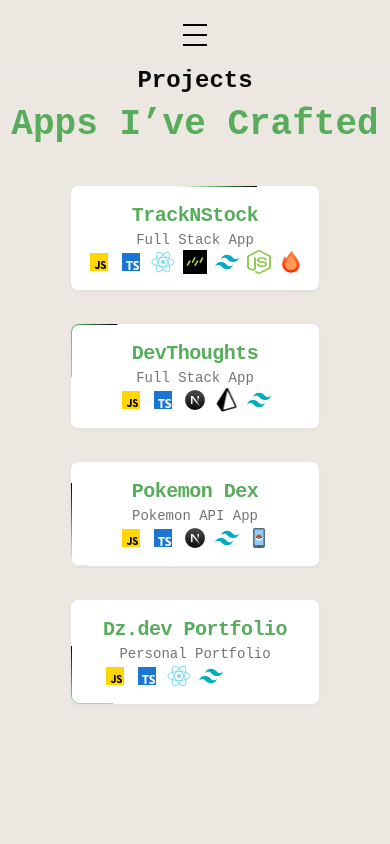
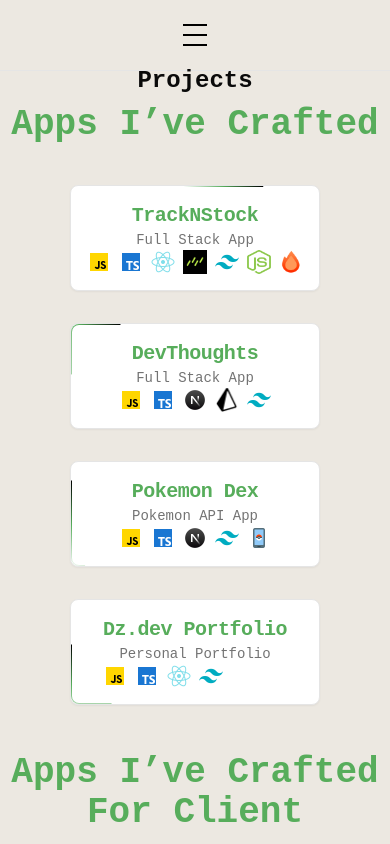
Before and after one commit to Dz-devz/personal-portfolio, a React (Vite) app: page /projects in a window 390 px wide. Shown: the top 844 px of the page. Built offline with nearby package versions, Linux system fonts and the light colour scheme; a web font is replaced by a local one.

Commit message:
chore: added a section for client portfolio

```diff
--- a/src/routes/projects.tsx
+++ b/src/routes/projects.tsx
@@ -1,3 +1,4 @@
+import bellethumbnail from "@/assets/bellethumbnail.png";
 import drizzlekit from "@/assets/drizzlekit.png";
 import honojs from "@/assets/honojs.png";
 import javascript from "@/assets/javascript.png";
@@ -40,6 +41,7 @@ const thumbnails = [
       node: nodejs,
       hono: honojs,
     },
+    category: "Personal",
   },
   {
     id: 2,
@@ -54,6 +56,7 @@ const thumbnails = [
       prisma: prisma,
       tailwind: tailwind,
     },
+    category: "Personal",
   },
   {
     id: 3,
@@ -68,6 +71,7 @@ const thumbnails = [
       tailwind: tailwind,
       pokemon: pokemon,
     },
+    category: "Personal",
   },
   {
     id: 4,
@@ -81,6 +85,21 @@ const thumbnails = [
       reactjs: reactjs,
       tailwind: tailwind,
     },
+    category: "Personal",
+  },
+  {
+    id: 5,
+    title: "Belle Website",
+    desc: "Personal Portfolio",
+    thumbnail: bellethumbnail,
+    link: "https://belle-website.vercel.app/",
+    tools: {
+      javascript: javascript,
+      typescript: typescript,
+      reactjs: reactjs,
+      tailwind: tailwind,
+    },
+    category: "Client",
   },
 ];
 
@@ -108,7 +127,81 @@ export default function Projects() {
         </h1>
       </BlurFade> */}
       <div className="mx-auto max-w-screen-xl flex-col lg:flex-row flex-wrap px-4 py-8 lg:px-12 xl:justify-normal lg:justify-center flex gap-4">
-        {thumbnails.map((thumbnail, idx) => (
+        {thumbnails
+          .filter((thumbnail) => thumbnail.category === "Personal")
+          .map((thumbnail, idx) => (
+            <BlurFade key={thumbnail.id} delay={1 + idx * 0.5} inView>
+              <TooltipProvider>
+                <Card className="relative mb-4 p-4 lg:w-96 lg:h-36 md:w-96 md:h-36 sm:w-40 sm:h-36 flex items-center justify-center">
+                  <BorderBeam
+                    size={80}
+                    duration={12 * thumbnail.id}
+                    delay={9 * thumbnail.id}
+                    colorFrom="#000000"
+                    colorTo="#57AD5B"
+                  />
+                  <Tooltip>
+                    <TooltipTrigger>
+                      <Link
+                        to={thumbnail.link}
+                        target="_blank"
+                        rel="noopener noreferrer"
+                      >
+                        <div className="relative font-chivo">
+                          <div className="flex flex-col">
+                            <CardTitle className="text-xl md:text-2xl lg:text-3xl text-[#57AD5B]">
+                              {thumbnail.title}
+                            </CardTitle>
+                            <CardDescription className="text-muted-foreground text-sm md:text-base lg:text-lg">
+                              {thumbnail.desc}
+                            </CardDescription>
+                            <div className="flex gap-2">
+                              {Object.entries(thumbnail.tools).map(
+                                ([toolName, toolIcon]) => (
+                                  <img
+                                    key={toolName}
+                                    src={toolIcon}
+                                    alt={`${toolName} icon`}
+                                    className="w-6 h-6"
+                                  />
+                                )
+                              )}
+                            </div>
+                          </div>
+                        </div>
+                      </Link>
+                    </TooltipTrigger>
+                    {createPortal(
+                      <TooltipContent className="z-[9999]">
+                        <img
+                          src={thumbnail.thumbnail}
+                          alt="Thumbnail"
+                          className="w-[500px] h-[350px] rounded shadow-lg"
+                        />
+                      </TooltipContent>,
+                      document.body
+                    )}
+                  </Tooltip>
+                </Card>
+              </TooltipProvider>
+            </BlurFade>
+          ))}
+      </div>
+      <BlurFade delay={0.5} inView>
+        <div className="text-4xl text-center font-chivo mb-2 font-bold text-[#57AD5B]">
+          Apps I’ve Crafted For Client
+        </div>
+      </BlurFade>
+      {/* <BlurFade delay={0.75} inView>
+        <h1 className="text-2xl text-center font-chivo mt-2 max-w-3xl mx-auto">
+          Take a look at some of my recent projects—practical <br /> solutions
+          built to refine my skills and bring useful features to life.
+        </h1>
+      </BlurFade> */}
+      <div className="mx-auto max-w-screen-xl flex-col lg:flex-row flex-wrap px-4 py-8 lg:px-12 xl:justify-normal lg:justify-center flex gap-4">
+        {thumbnails
+          .filter((thumbnail) => thumbnail.category === "Client")
+          .map((thumbnail, idx) => (
             <BlurFade key={thumbnail.id} delay={1 + idx * 0.5} inView>
               <TooltipProvider>
                 <Card className="relative mb-4 p-4 lg:w-96 lg:h-36 md:w-96 md:h-36 sm:w-40 sm:h-36 flex items-center justify-center">
```
Also changed, not shown: src/assets/bellethumbnail.png (added). Lines whose indentation alone changed are shown as unchanged.
